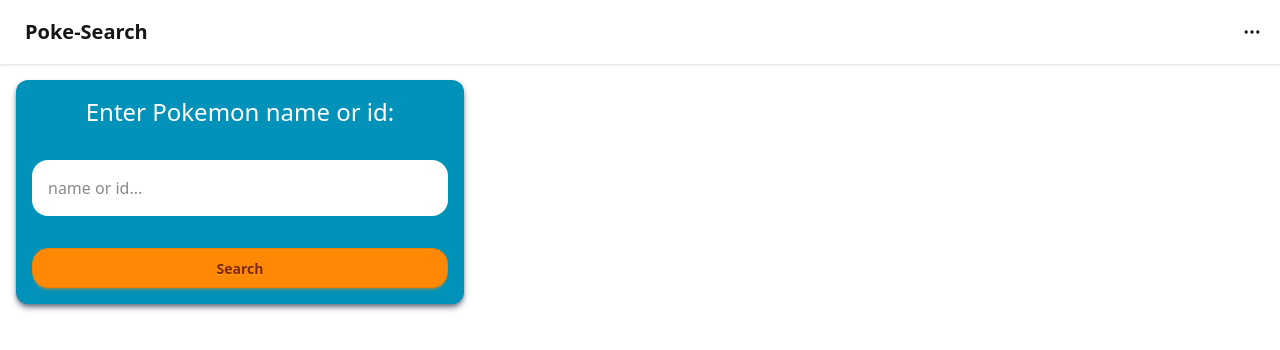
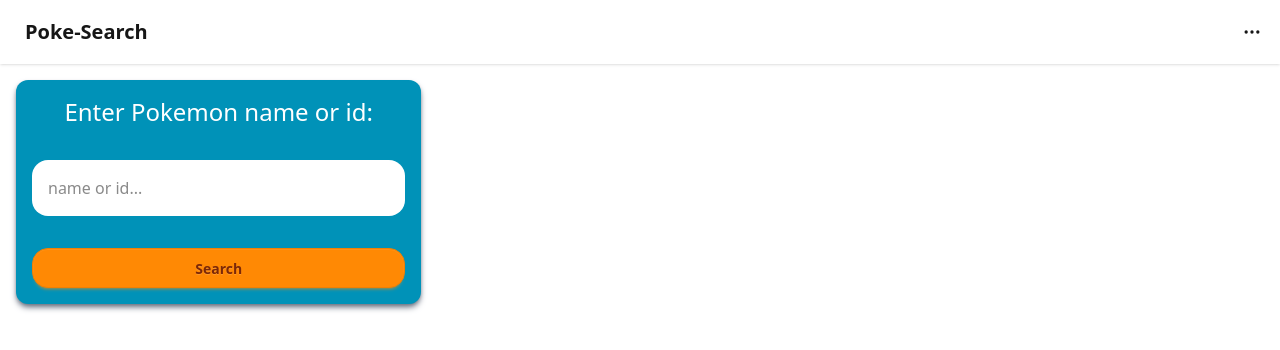
Before and after one commit to JGuzman87/poke-finder, a Next.js app: page / in a window 1280 px wide. Shown: the top 350 px of the page. Built offline with nearby package versions, Linux system fonts and the light colour scheme.

Commit message:
fixed width of cards when scaling

```diff
--- a/src/components/Card.jsx
+++ b/src/components/Card.jsx
@@ -26,7 +26,7 @@
     );
   }
     return (
-      <div className="card bg-primary md:max-w-3/4 col-span-1 shadow-md shadow-gray-500 rounded-xl text-primary-content ">
+      <div className="card bg-primary md:max-w-1/2 col-span-2 shadow-md shadow-gray-500 rounded-xl text-primary-content ">
         <div className="card-body">
           <div className="flex justify-around">
             <h2 className="card-title capitalize text-white font-bold font-stretch-expanded text-3xl">
--- a/src/components/Pokemon.jsx
+++ b/src/components/Pokemon.jsx
@@ -44,9 +44,9 @@
   };
 
   return (
-    <div className="grid grid-cols-1 gap-4 w-full p-4 md:grid-cols-2 md:w-full">
+    <div className="grid grid-cols-1 gap-4 w-full p-4 md:grid-cols-3 md:w-full">
       <form
-        className="bg-cyan-600 flex rounded-xl md:w-md shadow-md shadow-gray-500 flex-col gap-8 items-center p-4"
+        className="bg-cyan-600 flex rounded-xl md:max-w-md shadow-md shadow-gray-500 flex-col gap-8 items-center p-4"
         htmlFor="api-call"
         onSubmit={handleSubmit}
       >
```
